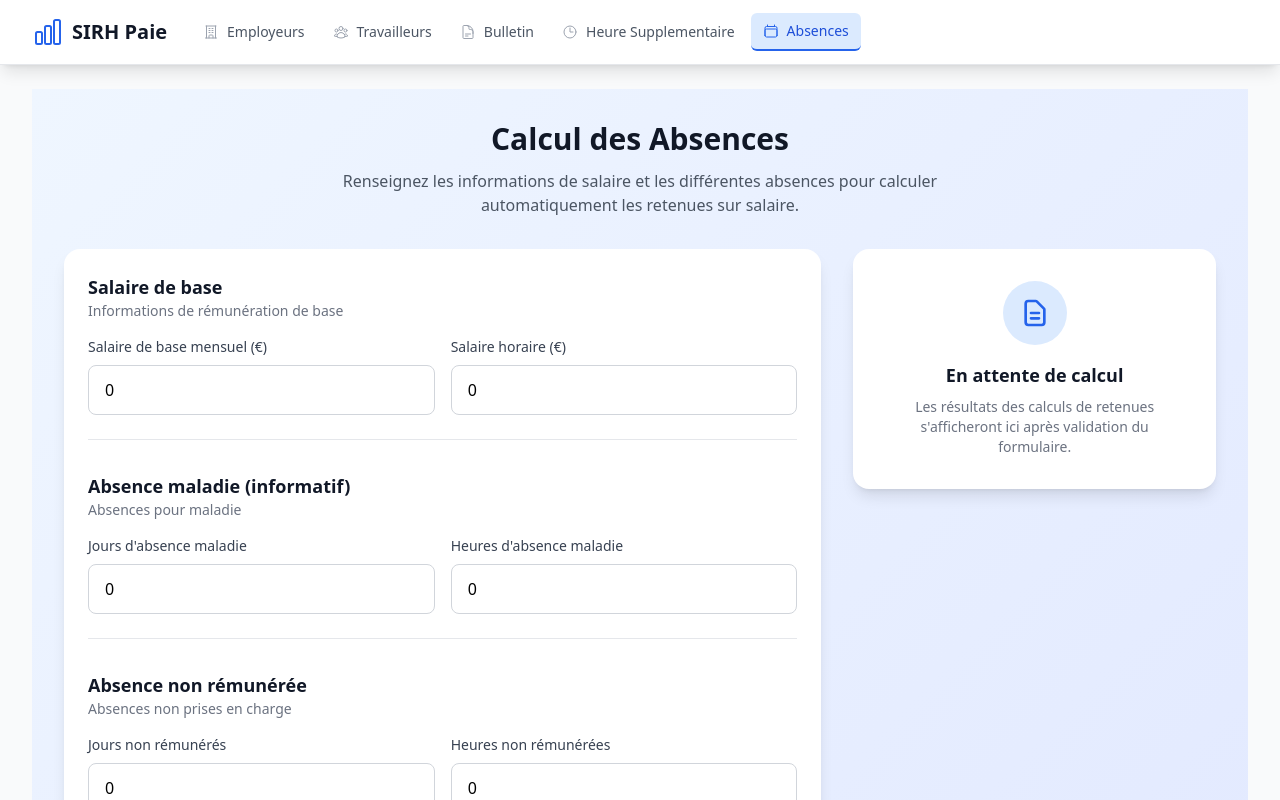
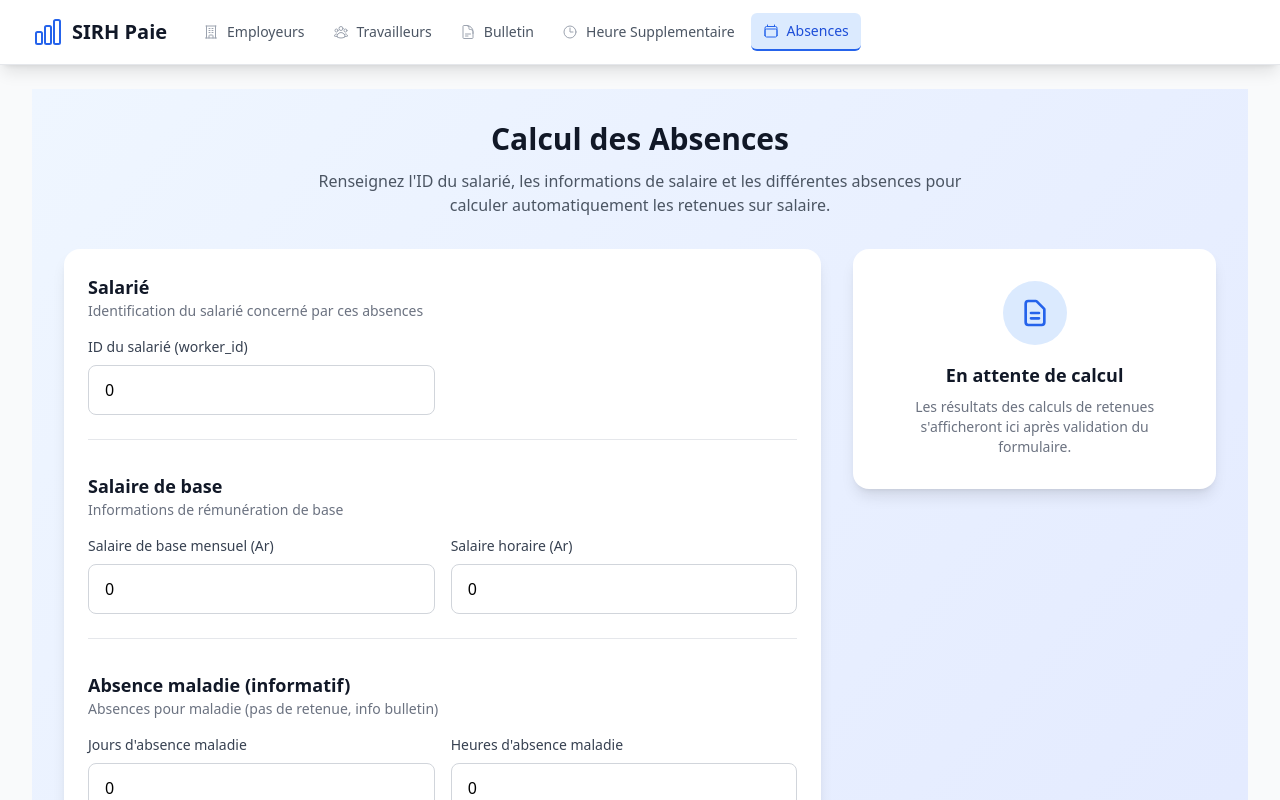
Before and after one commit to Soozey/SIIRH, a React app: page /absences in a window 1280 px wide. Shown: the top 800 px of the page. Built offline with nearby package versions, Linux system fonts and the light colour scheme; the HTML template or start-up script is replaced by a standard one.

Commit message:
chore: add id worker

```diff
--- a/src/pages/Absences.tsx
+++ b/src/pages/Absences.tsx
@@ -2,6 +2,7 @@ import React, { useState } from "react";
 import axios from "axios";
 
 type AbsenceInput = {
+  worker_id: number;           // ID du salarié
   salaire_base: number;
   salaire_horaire: number;
   ABSM_J: number;
@@ -32,6 +33,7 @@ type AbsenceCalculationResult = {
 };
 
 const initialForm: AbsenceInput = {
+  worker_id: 0,
   salaire_base: 0,
   salaire_horaire: 0,
   ABSM_J: 0,
@@ -87,16 +89,35 @@ const Absences: React.FC = () => {
   // Groupes de champs pour une meilleure organisation
   const fieldGroups = [
     {
+      title: "Salarié",
+      description: "Identification du salarié concerné par ces absences",
+      fields: [
+        {
+          name: "worker_id",
+          label: "ID du salarié (worker_id)",
+          type: "number",
+        },
+      ],
+    },
+    {
       title: "Salaire de base",
       description: "Informations de rémunération de base",
       fields: [
-        { name: "salaire_base", label: "Salaire de base mensuel (€)", type: "number" },
-        { name: "salaire_horaire", label: "Salaire horaire (€)", type: "number" },
+        {
+          name: "salaire_base",
+          label: "Salaire de base mensuel (Ar)",
+          type: "number",
+        },
+        {
+          name: "salaire_horaire",
+          label: "Salaire horaire (Ar)",
+          type: "number",
+        },
       ],
     },
     {
       title: "Absence maladie (informatif)",
-      description: "Absences pour maladie",
+      description: "Absences pour maladie (pas de retenue, info bulletin)",
       fields: [
         { name: "ABSM_J", label: "Jours d'absence maladie", type: "number" },
         { name: "ABSM_H", label: "Heures d'absence maladie", type: "number" },
@@ -104,7 +125,7 @@ const Absences: React.FC = () => {
     },
     {
       title: "Absence non rémunérée",
-      description: "Absences non prises en charge",
+      description: "Absences non prises en charge (retenues en paie)",
       fields: [
         { name: "ABSNR_J", label: "Jours non rémunérés", type: "number" },
         { name: "ABSNR_H", label: "Heures non rémunérées", type: "number" },
@@ -132,17 +153,24 @@ const Absences: React.FC = () => {
             Calcul des Absences
           </h1>
           <p className="text-gray-600 max-w-2xl mx-auto">
-            Renseignez les informations de salaire et les différentes absences pour calculer
-            automatiquement les retenues sur salaire.
+            Renseignez l&apos;ID du salarié, les informations de salaire et les
+            différentes absences pour calculer automatiquement les retenues sur
+            salaire.
           </p>
         </div>
 
         <div className="grid grid-cols-1 lg:grid-cols-3 gap-8">
           {/* Formulaire */}
           <div className="lg:col-span-2">
-            <form onSubmit={handleSubmit} className="bg-white rounded-2xl shadow-lg p-6">
+            <form
+              onSubmit={handleSubmit}
+              className="bg-white rounded-2xl shadow-lg p-6"
+            >
               {fieldGroups.map((group, groupIndex) => (
-                <div key={group.title} className={groupIndex > 0 ? "mt-8" : ""}>
+                <div
+                  key={group.title}
+                  className={groupIndex > 0 ? "mt-8" : ""}
+                >
                   <div className="mb-4">
                     <h2 className="text-lg font-semibold text-gray-900">
                       {group.title}
@@ -185,9 +213,25 @@ const Absences: React.FC = () => {
                 >
                   {loading ? (
                     <span className="flex items-center justify-center">
-                      <svg className="animate-spin -ml-1 mr-3 h-5 w-5 text-white" xmlns="http://www.w3.org/2000/svg" fill="none" viewBox="0 0 24 24">
-                        <circle className="opacity-25" cx="12" cy="12" r="10" stroke="currentColor" strokeWidth="4"></circle>
-                        <path className="opacity-75" fill="currentColor" d="M4 12a8 8 0 018-8V0C5.373 0 0 5.373 0 12h4zm2 5.291A7.962 7.962 0 014 12H0c0 3.042 1.135 5.824 3 7.938l3-2.647z"></path>
+                      <svg
+                        className="animate-spin -ml-1 mr-3 h-5 w-5 text-white"
+                        xmlns="http://www.w3.org/2000/svg"
+                        fill="none"
+                        viewBox="0 0 24 24"
+                      >
+                        <circle
+                          className="opacity-25"
+                          cx="12"
+                          cy="12"
+                          r="10"
+                          stroke="currentColor"
+                          strokeWidth="4"
+                        ></circle>
+                        <path
+                          className="opacity-75"
+                          fill="currentColor"
+                          d="M4 12a8 8 0 018-8V0C5.373 0 0 5.373 0 12h4zm2 5.291A7.962 7.962 0 014 12H0c0 3.042 1.135 5.824 3 7.938l3-2.647z"
+                        ></path>
                       </svg>
                       Calcul en cours...
                     </span>
@@ -209,8 +253,16 @@ const Absences: React.FC = () => {
               {error && (
                 <div className="mt-4 p-4 bg-red-50 border border-red-200 rounded-lg">
                   <p className="text-red-700 flex items-center">
-                    <svg className="w-5 h-5 mr-2" fill="currentColor" viewBox="0 0 20 20">
-                      <path fillRule="evenodd" d="M10 18a8 8 0 100-16 8 8 0 000 16zM8.707 7.293a1 1 0 00-1.414 1.414L8.586 10l-1.293 1.293a1 1 0 101.414 1.414L10 11.414l1.293 1.293a1 1 0 001.414-1.414L11.414 10l1.293-1.293a1 1 0 00-1.414-1.414L10 8.586 8.707 7.293z" clipRule="evenodd" />
+                    <svg
+                      className="w-5 h-5 mr-2"
+                      fill="currentColor"
+                      viewBox="0 0 20 20"
+                    >
+                      <path
+                        fillRule="evenodd"
+                        d="M10 18a8 8 0 100-16 8 8 0 000 16zM8.707 7.293a1 1 0 00-1.414 1.414L8.586 10l-1.293 1.293a1 1 0 101.414 1.414L10 11.414l1.293 1.293a1 1 0 001.414-1.414L11.414 10l1.293-1.293a1 1 0 00-1.414-1.414L10 8.586 8.707 7.293z"
+                        clipRule="evenodd"
+                      />
                     </svg>
                     {error}
                   </p>
@@ -229,34 +281,48 @@ const Absences: React.FC = () => {
 
                 {/* Salaire de base */}
                 <div className="mb-6">
-                  <h3 className="text-sm font-medium text-gray-500 mb-2">SALAIRE DE BASE</h3>
+                  <h3 className="text-sm font-medium text-gray-500 mb-2">
+                    SALAIRE DE BASE
+                  </h3>
                   <div className="space-y-2">
                     <div className="flex justify-between">
                       <span className="text-gray-600">Journalier</span>
-                      <span className="font-semibold">{result.salaire_journalier.toFixed(2)} €</span>
+                      <span className="font-semibold">
+                        {result.salaire_journalier.toFixed(2)} Ar
+                      </span>
                     </div>
                     <div className="flex justify-between">
                       <span className="text-gray-600">Horaire</span>
-                      <span className="font-semibold">{result.salaire_horaire.toFixed(2)} €</span>
+                      <span className="font-semibold">
+                        {result.salaire_horaire.toFixed(2)} Ar
+                      </span>
                     </div>
                   </div>
                 </div>
 
                 {/* Détail des rubriques */}
                 <div className="mb-6">
-                  <h3 className="text-sm font-medium text-gray-500 mb-3">DÉTAIL DES RETENUES</h3>
+                  <h3 className="text-sm font-medium text-gray-500 mb-3">
+                    DÉTAIL DES RETENUES
+                  </h3>
                   <div className="space-y-3">
                     {result.rubriques.map((rubrique) => (
-                      <div key={rubrique.code} className="border-l-4 border-blue-500 pl-3">
+                      <div
+                        key={rubrique.code}
+                        className="border-l-4 border-blue-500 pl-3"
+                      >
                         <div className="flex justify-between items-start">
                           <div>
-                            <p className="font-medium text-gray-900">{rubrique.label}</p>
+                            <p className="font-medium text-gray-900">
+                              {rubrique.label}
+                            </p>
                             <p className="text-sm text-gray-500">
-                              {rubrique.nombre} {rubrique.unite} × {rubrique.base.toFixed(2)} €
+                              {rubrique.nombre} {rubrique.unite} ×{" "}
+                              {rubrique.base.toFixed(2)} Ar
                             </p>
                           </div>
                           <span className="font-semibold text-red-600">
-                            -{rubrique.montant_salarial.toFixed(2)} €
+                            {rubrique.montant_salarial.toFixed(2)} Ar
                           </span>
                         </div>
                       </div>
@@ -267,9 +333,11 @@ const Absences: React.FC = () => {
                 {/* Total */}
                 <div className="pt-4 border-t border-gray-200">
                   <div className="flex justify-between items-center">
-                    <span className="text-lg font-bold text-gray-900">Total des retenues</span>
+                    <span className="text-lg font-bold text-gray-900">
+                      Total des retenues
+                    </span>
                     <span className="text-xl font-bold text-red-600">
-                      -{result.total_retenues_absence.toFixed(2)} €
+                      {result.total_retenues_absence.toFixed(2)} Ar
                     </span>
                   </div>
                 </div>
@@ -280,15 +348,26 @@ const Absences: React.FC = () => {
             {!result && (
               <div className="bg-white rounded-2xl shadow-lg p-8 text-center">
                 <div className="w-16 h-16 mx-auto mb-4 bg-blue-100 rounded-full flex items-center justify-center">
-                  <svg className="w-8 h-8 text-blue-600" fill="none" stroke="currentColor" viewBox="0 0 24 24">
-                    <path strokeLinecap="round" strokeLinejoin="round" strokeWidth={2} d="M9 12h6m-6 4h6m2 5H7a2 2 0 01-2-2V5a2 2 0 012-2h5.586a1 1 0 01.707.293l5.414 5.414a1 1 0 01.293.707V19a2 2 0 01-2 2z" />
+                  <svg
+                    className="w-8 h-8 text-blue-600"
+                    fill="none"
+                    stroke="currentColor"
+                    viewBox="0 0 24 24"
+                  >
+                    <path
+                      strokeLinecap="round"
+                      strokeLinejoin="round"
+                      strokeWidth={2}
+                      d="M9 12h6m-6 4h6m2 5H7a2 2 0 01-2-2V5a2 2 0 012-2h5.586a1 1 0 01.707.293l5.414 5.414a1 1 0 01.293.707V19a2 2 0 01-2 2z"
+                    />
                   </svg>
                 </div>
                 <h3 className="text-lg font-semibold text-gray-900 mb-2">
                   En attente de calcul
                 </h3>
                 <p className="text-gray-500 text-sm">
-                  Les résultats des calculs de retenues s'afficheront ici après validation du formulaire.
+                  Les résultats des calculs de retenues s&apos;afficheront ici
+                  après validation du formulaire.
                 </p>
               </div>
             )}
```
